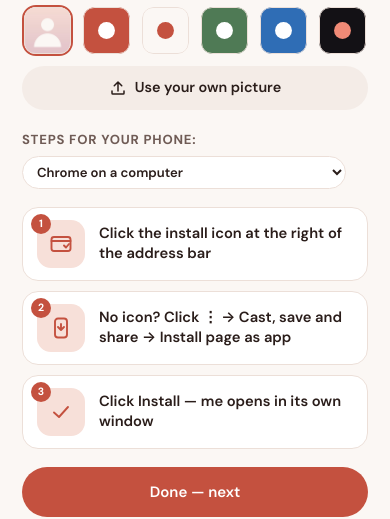
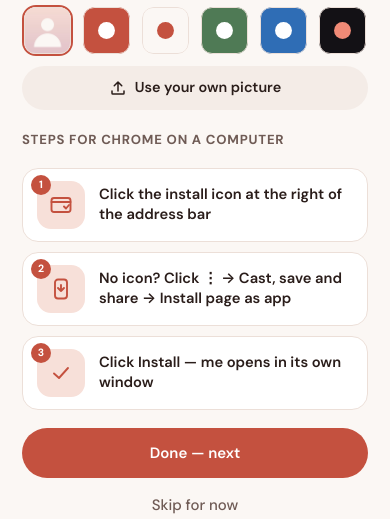
Before and after one commit to evydeveloper-rgb/make-my-own-social, a plain HTML site: page index.html in a window 390 px wide. Both pictures are taken after a click on the button "Next". Shown: the part 325-844 px from the top of the page. Drawn offline with Linux system fonts and the light colour scheme; no server answers.

Commit message:
Home-screen steps: auto-detect only, recognise built-in phone browsers
Co-Authored-By: Claude Opus 5.5 <noreply@anthropic.com>

```diff
--- a/app.js
+++ b/app.js
@@ -512,20 +512,21 @@
     'ios-chrome': { label: 'Chrome on iPhone', steps: [['share', 'Tap Share at the right end of the address bar (no icon? Tap ••• bottom right, then Share)'], ['add', 'Scroll down and tap Add to Home Screen (not there? Tap Edit Actions and turn it on)'], ['done', 'Tap Add at the top right']] },
     'ios-firefox': { label: 'Firefox on iPhone', steps: [['burger', 'Tap ☰ at the bottom right'], ['share', 'Tap Share'], ['add', 'Tap Add to Home Screen'], ['done', 'Tap Add']] },
     'ios-edge': { label: 'Edge on iPhone', steps: [['more', 'Tap ••• at the bottom'], ['share', 'Tap Share'], ['add', 'Tap Add to Home Screen'], ['done', 'Tap Add']] },
-    'ios-other': { label: 'Another browser on iPhone', steps: [['share', 'Find Share in your browser’s menu'], ['add', 'Tap Add to Home Screen'], ['done', 'Tap Add'], ['safari', 'Not there? Open this page in Safari instead']] },
-    'ios-needs-safari': { label: 'Older iPhone, not Safari', open: 'safari', steps: [['safari', 'On this iPhone only Safari can add apps to the home screen'], ['link', 'Tap Open in Safari below (or copy the link and paste it in Safari)'], ['add', 'Then follow the steps you see there']] },
-    'inapp-ios': { label: 'Inside another app on iPhone', open: 'safari', steps: [['safari', 'You opened this inside another app, which can’t add it to your home screen'], ['more', 'Tap Open in Safari below, or tap ••• in this app and choose Open in Safari / Open in browser'], ['add', 'Then follow the steps you see there']] },
-    'inapp-android': { label: 'Inside another app on Android', open: 'chrome', steps: [['link', 'You opened this inside another app, which can’t add it to your home screen'], ['menu', 'Tap Open in Chrome below, or tap ⋮ in this app and choose Open in browser'], ['add', 'Then follow the steps you see there']] },
+    'ios-other': { label: 'your iPhone browser', steps: [['share', 'Find Share in your browser’s menu'], ['add', 'Tap Add to Home Screen'], ['done', 'Tap Add'], ['safari', 'Not there? Open this page in Safari instead']] },
+    'ios-needs-safari': { label: 'this iPhone', open: 'safari', steps: [['safari', 'On this iPhone only Safari can add apps to the home screen'], ['link', 'Tap Open in Safari below (or copy the link and paste it in Safari)'], ['add', 'Then follow the steps you see there']] },
+    'inapp-ios': { label: 'opening this in Safari', open: 'safari', steps: [['safari', 'You opened this inside another app, which can’t add it to your home screen'], ['more', 'Tap Open in Safari below, or tap ••• in this app and choose Open in Safari / Open in browser'], ['add', 'Then follow the steps you see there']] },
+    'inapp-android': { label: 'opening this in Chrome', open: 'chrome', steps: [['link', 'You opened this inside another app, which can’t add it to your home screen'], ['menu', 'Tap Open in Chrome below, or tap ⋮ in this app and choose Open in browser'], ['add', 'Then follow the steps you see there']] },
     'android': { label: 'Chrome on Android', steps: [['menu', 'Tap ⋮ at the top right'], ['install', 'Tap Add to Home screen (or Install app)'], ['done', 'Tap Install']] },
     'android-edge': { label: 'Edge on Android', steps: [['burger', 'Tap ☰ at the bottom right'], ['install', 'Tap Add to phone'], ['done', 'Tap Install']] },
     'samsung': { label: 'Samsung Internet', steps: [['burger', 'Tap ☰ at the bottom right'], ['add', 'Tap Add page to, then Home screen'], ['done', 'Tap Install or Add']] },
     'android-firefox': { label: 'Firefox on Android', steps: [['menu', 'Tap ⋮ (top or bottom right)'], ['install', 'Tap Add app to Home screen (or Add to Home screen)'], ['done', 'Tap Add']] },
     'android-opera': { label: 'Opera on Android', steps: [['menu', 'Tap ⋮ at the top right'], ['add', 'Tap Add to, then Home screen'], ['done', 'Tap Add']] },
-    'android-other': { label: 'Another browser on Android', steps: [['menu', 'Open your browser’s menu'], ['install', 'Choose Add to Home screen or Install app'], ['done', 'Tap Add']] },
+    'android-webview': { label: 'your phone’s browser', steps: [['menu', 'Tap ⋮ at the top right'], ['add', 'Tap Add shortcut (some browsers call it Add to Home screen)'], ['done', 'Tap Add if your phone asks — then look for it on your home screen']] },
+    'android-other': { label: 'your Android browser', steps: [['menu', 'Open your browser’s menu'], ['install', 'Choose Add to Home screen or Install app'], ['done', 'Tap Add']] },
     'desktop-chrome': { label: 'Chrome on a computer', steps: [['bar', 'Click the install icon at the right of the address bar'], ['install', 'No icon? Click ⋮ → Cast, save and share → Install page as app'], ['done', `Click Install — ${C.handle} opens in its own window`]] },
     'desktop-edge': { label: 'Edge on a computer', steps: [['bar', 'Click “App available” at the right of the address bar'], ['install', 'Not there? Click ⋯ → Apps → Install this site as an app'], ['done', 'Click Install']] },
     'desktop-safari': { label: 'Safari on a Mac', steps: [['dock', 'Click File in the menu bar'], ['add', 'Click Add to Dock'], ['done', 'Click Add']] },
-    'desktop-other': { label: 'Firefox or an older browser on a computer', open: 'copy', steps: [['link', 'This browser can’t add sites as apps'], ['bar', 'Copy the link below and open it in Chrome, Edge or Safari'], ['done', 'Then follow the steps you see there']] },
+    'desktop-other': { label: 'this browser', open: 'copy', steps: [['link', 'This browser can’t add sites as apps'], ['bar', 'Copy the link below and open it in Chrome, Edge or Safari'], ['done', 'Then follow the steps you see there']] },
   };
   // Work out the exact browser, version and whether we're inside another
   // app's built-in browser (Instagram, WhatsApp on Android, TikTok, …).
@@ -551,12 +552,17 @@
       return v >= 26 ? 'ios26' : v >= 16 ? 'ios' : 'ios-old';
     }
     if (android) {
+      // Many phones ship their own browser that copies Chrome's name; the
+      // brand list is the honest part ("Android WebView" vs "Google Chrome").
+      const brands = ((navigator.userAgentData && navigator.userAgentData.brands) || []).map(b => b.brand).join('|');
+      const webview = /Android WebView/.test(brands);
       if (inApp) return 'inapp-android';
+      if (webview) return 'android-webview';             // Jelly and other built-in phone browsers
       if (/SamsungBrowser/.test(ua)) return 'samsung';
       if (/EdgA/.test(ua)) return 'android-edge';
       if (/Firefox/.test(ua)) return 'android-firefox';
       if (/OPR|Opera/.test(ua)) return 'android-opera';
-      if (/Chrome\//.test(ua)) return 'android';
+      if (/Chrome\//.test(ua) && (!brands || /Google Chrome/.test(brands))) return 'android';
       return 'android-other';
     }
     if (/Edg\//.test(ua)) return 'desktop-edge';
@@ -565,7 +571,7 @@
     return 'desktop-other';
   }
   const DETECTED = detectBrowser();
-  let howKey = DETECTED;
+  const howKey = DETECTED;
   // Chrome, Edge, Samsung and other Chromium browsers let a page offer a
   // one-tap add. Safari never does, so iPhones always get the steps.
   let installEvt = null;
@@ -591,13 +597,10 @@
     }, kind === 'copy' ? 0 : 1200);
   }
   $('open-elsewhere').addEventListener('click', () => openElsewhere(HOW_FLOW[howKey].open));
-  $('how-pick').replaceChildren(...Object.entries(HOW_FLOW).map(([k, f]) => el('option', { value: k, text: f.label })));
-  $('how-pick').addEventListener('change', (e) => { howKey = e.target.value; renderHowTo(); });
   function renderHowTo() {
     const flow = HOW_FLOW[howKey];
-    $('how-pick').value = howKey;
-    $('how-detected').textContent = howKey === DETECTED ? 'Steps for your phone:' : 'Showing steps for:';
-    const oneTap = !!installEvt && howKey === DETECTED;
+    $('how-detected').textContent = `Steps for ${flow.label}`;
+    const oneTap = !!installEvt;
     $('one-tap-add').hidden = !oneTap;
     $('how-by-hand').hidden = !oneTap;
     const open = $('open-elsewhere');
--- a/index.html
+++ b/index.html
@@ -50,10 +50,7 @@
             <span>Use your own picture</span>
             <input type="file" class="icon-file" accept="image/*" hidden>
           </label>
-          <div class="how-head">
-            <span id="how-detected">Steps for your phone:</span>
-            <select id="how-pick" aria-label="Show the steps for another phone or browser"></select>
-          </div>
+          <p class="how-head" id="how-detected"></p>
           <button class="btn-primary one-tap" id="one-tap-add" type="button" hidden>Add to my home screen</button>
           <p class="muted small how-by-hand" id="how-by-hand" hidden>or do it yourself:</p>
           <button class="btn-primary one-tap" id="open-elsewhere" type="button" hidden></button>
--- a/styles.css
+++ b/styles.css
@@ -409,6 +409,5 @@ a.btn-ghost { text-align: center; text-decoration: none; }
 
 /* home-screen step: detected browser + picker, one-tap add */
 .how-head { display: flex; align-items: center; flex-wrap: wrap; gap: 6px 8px; margin: 20px 0 0; font-size: .82rem; color: var(--ink-2, var(--muted)); }
-.how-head select { font: inherit; font-weight: 600; color: var(--ink); max-width: 100%; padding: 6px 28px 6px 10px; border: 1px solid var(--line); border-radius: 999px; background: var(--surface); }
 .btn-primary.one-tap { margin: 12px 0 0; }
 .how-by-hand { margin: 14px 0 -8px; }
--- a/sw.js
+++ b/sw.js
@@ -1,6 +1,6 @@
 // Network first, cache as a fallback, so the home-screen app still opens offline
 // but never gets stuck on an old version.
-const CACHE = 'my-social-v2';
+const CACHE = 'my-social-v3';
 const SHELL = ['./', 'index.html', 'styles.css', 'app.js', 'config.js', 'manifest.webmanifest', 'icons/icon-192.png'];
 
 self.addEventListener('install', (e) => {
```
